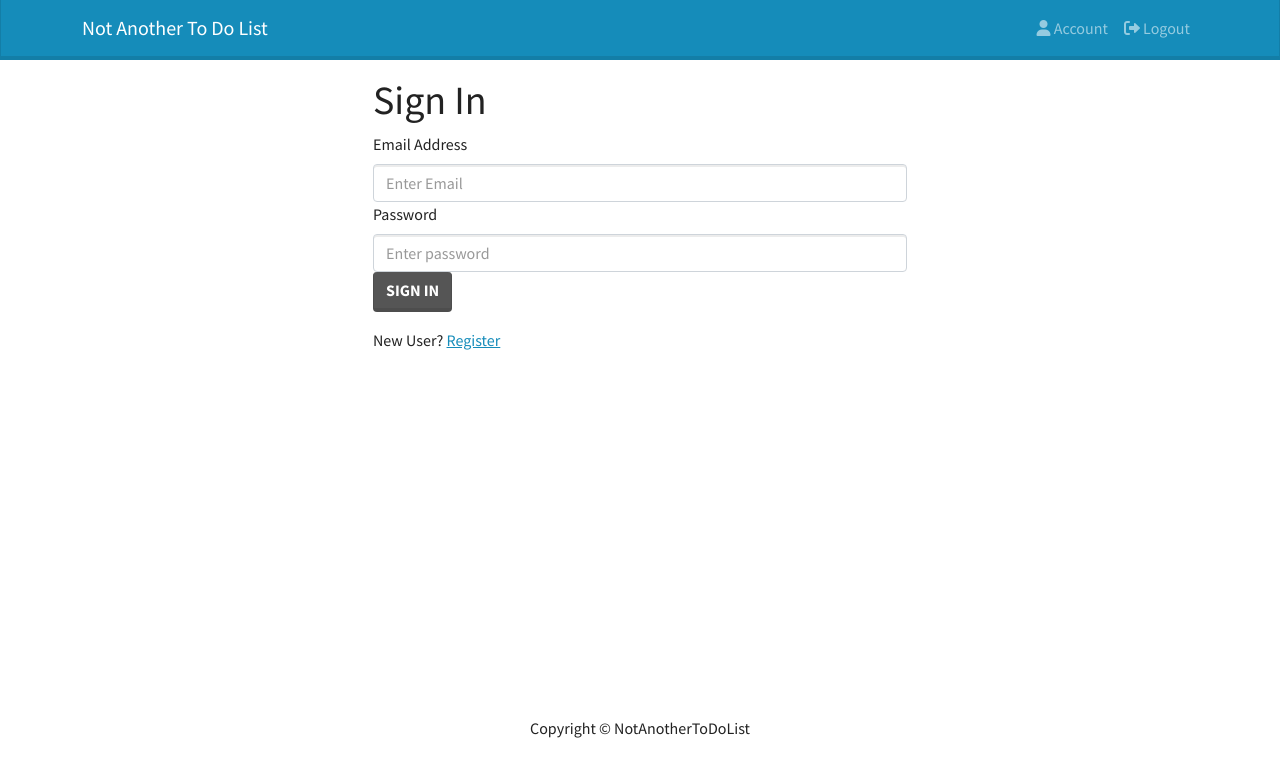
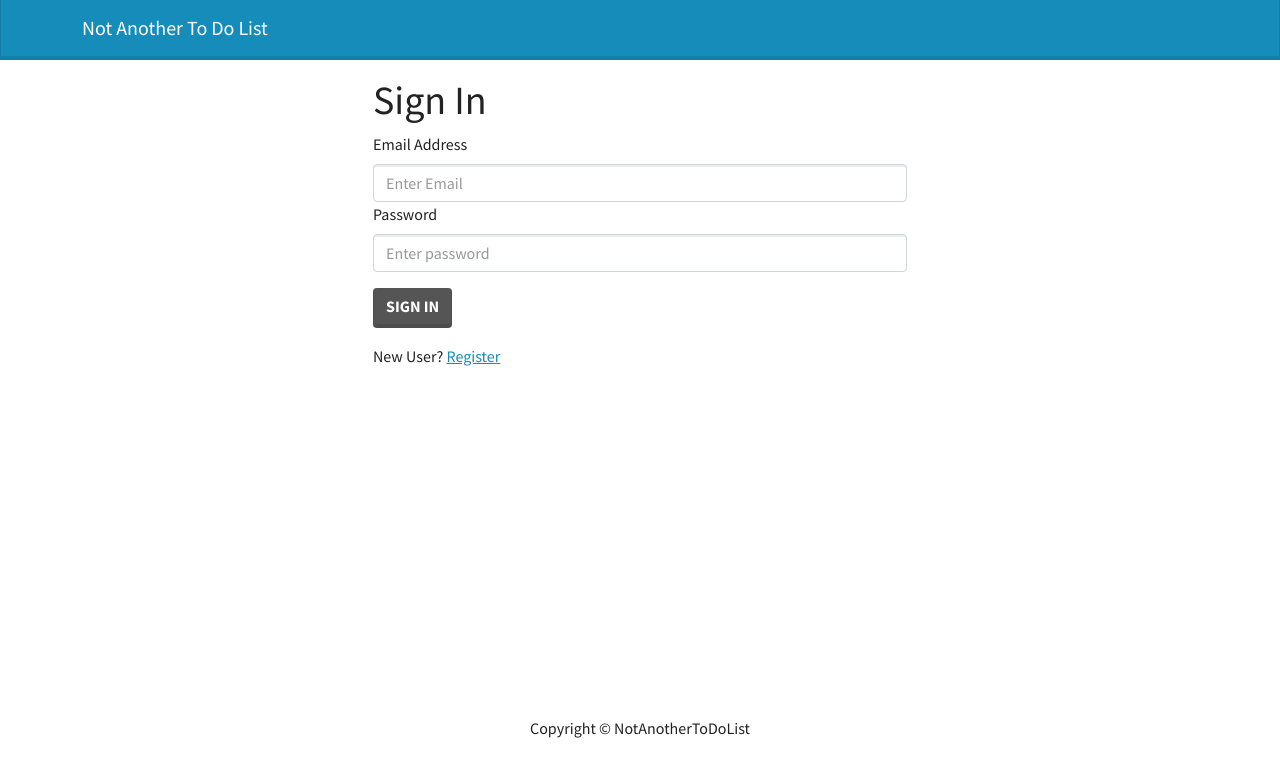
Before and after one commit to SergioGomes-Dev/Not-Another-To-Do-List, a React (Create React App) app in the folder frontend/: page /login in a window 1280 px wide. Shown: the top 776 px of the page. Built offline with nearby package versions, Linux system fonts and the light colour scheme.

Commit message:
Logout Functionality

```diff
--- a/frontend/src/actions/userActions.js
+++ b/frontend/src/actions/userActions.js
@@ -3,6 +3,7 @@ import {
   USER_LOGIN_FAIL,
   USER_LOGIN_REQUEST,
   USER_LOGIN_SUCCESS,
+  USER_LOGOUT,
 } from "../constants/userConstants";
 
 export const loginAction = (email, password) => async (dispatch) => {
@@ -39,3 +40,8 @@ export const loginAction = (email, password) => async (dispatch) => {
     });
   }
 };
+
+export const logout = () => (dispatch) => {
+  localStorage.removeItem("userInfo");
+  dispatch({ type: USER_LOGOUT });
+};
--- a/frontend/src/components/Header.js
+++ b/frontend/src/components/Header.js
@@ -1,8 +1,22 @@
 import React from "react";
+import { useDispatch, useSelector } from "react-redux";
+import { useNavigate } from "react-router-dom";
 import { Navbar, Nav, Container } from "react-bootstrap";
 import { LinkContainer } from "react-router-bootstrap";
+import { logout } from "../actions/userActions";
 
 const Header = () => {
+  const dispatch = useDispatch();
+  const navigate = useNavigate();
+
+  const userLogin = useSelector((state) => state.userLogin);
+  const { userInfo } = userLogin;
+
+  const logoutHandler = () => {
+    dispatch(logout());
+    dispatch(navigate("/login"));
+  };
+
   return (
     <header>
       <Navbar bg="primary" variant="dark" expand="lg" collapseOnSelect>
@@ -10,6 +24,9 @@ const Header = () => {
           <LinkContainer to="/">
             <Navbar.Brand>Not Another To Do List</Navbar.Brand>
           </LinkContainer>
+
+          {userInfo && (
+            <>
               <Navbar.Toggle aria-controls="basic-navbar-nav" />
               <Navbar.Collapse id="basic-navbar-nav">
                 <Nav className="ms-sm-auto">
@@ -18,13 +35,13 @@ const Header = () => {
                       <i className="fas fa-user"></i> Account
                     </Nav.Link>
                   </LinkContainer>
-              <LinkContainer to="/logout">
-                <Nav.Link>
+                  <Nav.Link onClick={logoutHandler}>
                     <i class="fa-solid fa-right-from-bracket"></i> Logout
                   </Nav.Link>
-              </LinkContainer>
                 </Nav>
               </Navbar.Collapse>
+            </>
+          )}
         </Container>
       </Navbar>
     </header>
--- a/frontend/src/screens/LoginScreen.js
+++ b/frontend/src/screens/LoginScreen.js
@@ -58,7 +58,7 @@ const LoginScreen = () => {
           ></Form.Control>
         </Form.Group>
 
-        <Button type="submit" variant="dark">
+        <Button className="mt-3" type="submit" variant="dark">
           Sign In
         </Button>
       </Form>
```
Lines whose indentation alone changed are shown as unchanged.
